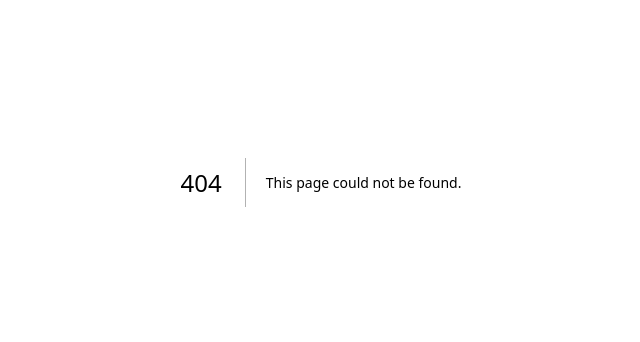
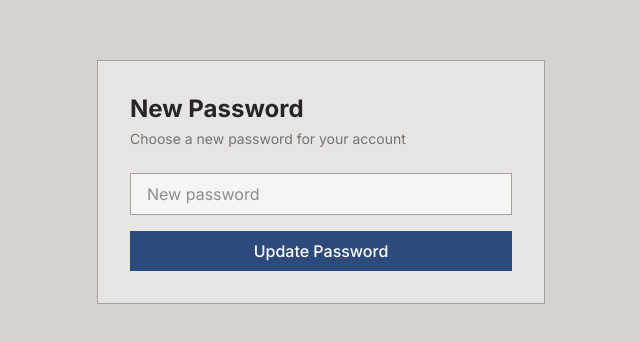
Before and after one commit to conradSZY05/openbuild, a Next.js app: page /reset-password in a window 1280 px wide. Before the commit this address had no page. Shown: the part 218-560 px from the top of the page, without its empty margins (319-959 px from the left). Built offline with nearby package versions, Linux system fonts and the light colour scheme; no server answers.

Commit message:
reset password

```diff
--- a/app/login/page.js
+++ b/app/login/page.js
@@ -1,5 +1,4 @@
 'use client'
-
 import { useState } from 'react'
 import { supabase } from '../lib/supabase'
 
@@ -7,13 +6,13 @@ export default function Login() {
   const [email, setEmail] = useState('')
   const [password, setPassword] = useState('')
   const [error, setError] = useState('')
+  const [resetMode, setResetMode] = useState(false)
+  const [resetSent, setResetSent] = useState(false)
 
   const handleLogin = async (e) => {
     e.preventDefault()
     setError('')
-
     const { error } = await supabase.auth.signInWithPassword({ email, password })
-
     if (error) {
       setError(error.message)
     } else {
@@ -21,12 +20,62 @@ export default function Login() {
     }
   }
 
+  const handleReset = async (e) => {
+    e.preventDefault()
+    setError('')
+    const { error } = await supabase.auth.resetPasswordForEmail(email, {
+      redirectTo: 'https://www.openbuild.net/reset-password'
+    })
+    if (error) {
+      setError(error.message)
+    } else {
+      setResetSent(true)
+    }
+  }
+
+  if (resetMode) return (
+    <main className="min-h-screen bg-stone-300 flex flex-col items-center justify-center px-4">
+      <div className="bg-stone-200 border border-stone-400 p-8 max-w-md w-full">
+        <h2 className="text-2xl font-bold text-stone-800 mb-1">Reset Password</h2>
+        <p className="text-stone-500 mb-6 text-sm">Enter your university email and we'll send a reset link</p>
+        {resetSent ? (
+          <p className="text-green-600 text-sm">Check your email for a reset link.</p>
+        ) : (
+          <form onSubmit={handleReset} className="flex flex-col gap-4">
+            <input
+              type="email"
+              placeholder="your@university.ac.uk"
+              value={email}
+              onChange={(e) => setEmail(e.target.value)}
+              className="border border-stone-400 px-4 py-2 text-stone-800 bg-stone-100 focus:outline-none"
+              required
+            />
+            {error && <p className="text-red-500 text-sm">{error}</p>}
+            <button
+              type="submit"
+              className="text-white py-2 font-medium"
+              style={{ backgroundColor: '#2c4a7c' }}
+              onMouseOver={e => e.target.style.backgroundColor = '#1e3560'}
+              onMouseOut={e => e.target.style.backgroundColor = '#2c4a7c'}
+            >
+              Send Reset Link
+            </button>
+          </form>
+        )}
+        <p className="text-sm text-stone-500 mt-4">
+          <button onClick={() => { setResetMode(false); setResetSent(false) }} className="underline" style={{ color: '#2c4a7c' }}>
+            ← Back to login
+          </button>
+        </p>
+      </div>
+    </main>
+  )
+
   return (
     <main className="min-h-screen bg-stone-300 flex flex-col items-center justify-center px-4">
       <div className="bg-stone-200 border border-stone-400 p-8 max-w-md w-full">
         <h2 className="text-2xl font-bold text-stone-800 mb-1">Welcome back</h2>
         <p className="text-stone-500 mb-6 text-sm">Log in to OpenBuild</p>
-
         <form onSubmit={handleLogin} className="flex flex-col gap-4">
           <input
             type="email"
@@ -55,11 +104,15 @@ export default function Login() {
             Log In
           </button>
         </form>
-
-        <p className="text-sm text-stone-500 mt-4">
-          Don't have an account?{' '}
-          <a href="/signup" className="underline" style={{ color: '#2c4a7c' }}>Sign up</a>
-        </p>
+        <div className="flex justify-between items-center mt-4">
+          <p className="text-sm text-stone-500">
+            Don't have an account?{' '}
+            <a href="/signup" className="underline" style={{ color: '#2c4a7c' }}>Sign up</a>
+          </p>
+          <button onClick={() => setResetMode(true)} className="text-sm underline" style={{ color: '#2c4a7c' }}>
+            Forgot password?
+          </button>
+        </div>
       </div>
     </main>
   )
--- /dev/null
+++ b/app/reset-password/page.js
@@ -0,0 +1,53 @@
+'use client'
+import { useState, useEffect } from 'react'
+import { supabase } from '../lib/supabase'
+
+export default function ResetPassword() {
+  const [password, setPassword] = useState('')
+  const [done, setDone] = useState(false)
+  const [error, setError] = useState('')
+
+  const handleSubmit = async (e) => {
+    e.preventDefault()
+    const { error } = await supabase.auth.updateUser({ password })
+    if (error) {
+      setError(error.message)
+    } else {
+      setDone(true)
+      setTimeout(() => window.location.href = '/projects', 2000)
+    }
+  }
+
+  return (
+    <main className="min-h-screen bg-stone-300 flex flex-col items-center justify-center px-4">
+      <div className="bg-stone-200 border border-stone-400 p-8 max-w-md w-full">
+        <h2 className="text-2xl font-bold text-stone-800 mb-1">New Password</h2>
+        <p className="text-stone-500 mb-6 text-sm">Choose a new password for your account</p>
+        {done ? (
+          <p className="text-green-600 text-sm">Password updated! Redirecting...</p>
+        ) : (
+          <form onSubmit={handleSubmit} className="flex flex-col gap-4">
+            <input
+              type="password"
+              placeholder="New password"
+              value={password}
+              onChange={(e) => setPassword(e.target.value)}
+              className="border border-stone-400 px-4 py-2 text-stone-800 bg-stone-100 focus:outline-none"
+              required
+            />
+            {error && <p className="text-red-500 text-sm">{error}</p>}
+            <button
+              type="submit"
+              className="text-white py-2 font-medium"
+              style={{ backgroundColor: '#2c4a7c' }}
+              onMouseOver={e => e.target.style.backgroundColor = '#1e3560'}
+              onMouseOut={e => e.target.style.backgroundColor = '#2c4a7c'}
+            >
+              Update Password
+            </button>
+          </form>
+        )}
+      </div>
+    </main>
+  )
+}
```
